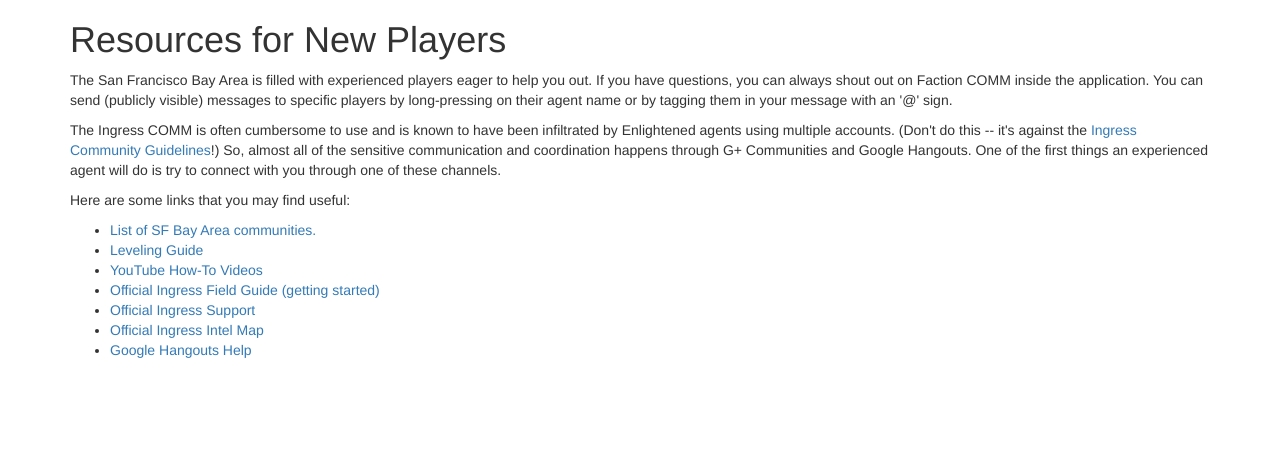
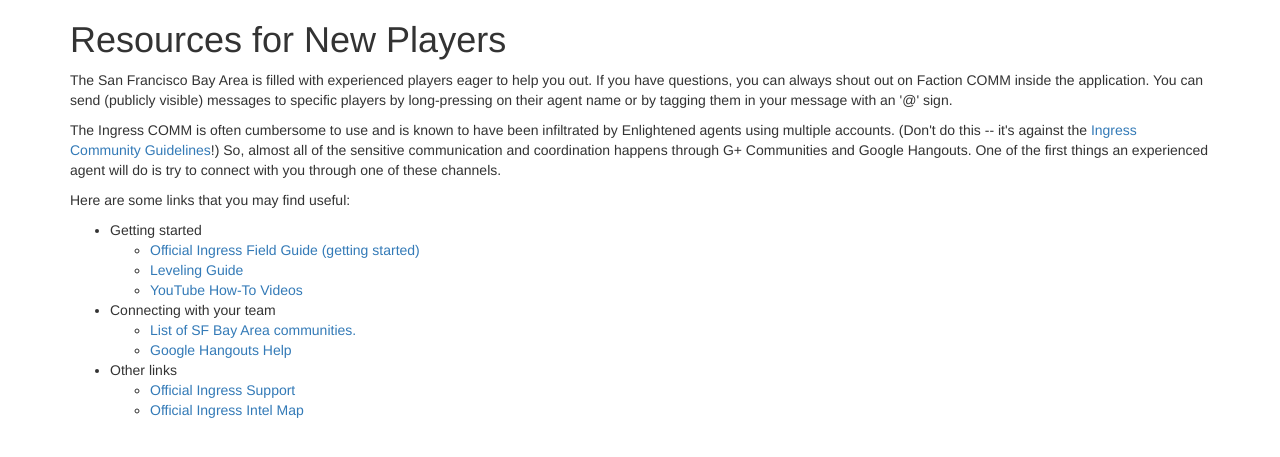
Before and after one commit to balshor/sfbay.resists.org, a Jekyll site: the page built from help/index.html, in a window 1280 px wide. Shown: the top 457 px of the page. Built offline with Jekyll 4.4.1, drawn with Linux system fonts in a browser that asks for light colours; nearby versions of some CDN libraries.

Commit message:
Reorder links on the help page.

```diff
--- a/help/index.html
+++ b/help/index.html
@@ -12,8 +12,10 @@
   </p>
   <p>Here are some links that you may find useful:</p>
   <ul>
+    <li>Getting started</li>
+    <ul>
       <li>
-      <a href="http://sfbay.resists.org/">List of SF Bay Area communities.</a>
+        <a href="https://support.google.com/ingress/answer/3205429">Official Ingress Field Guide (getting started)</a>
       </li>
       <li>
         <a href="https://docs.google.com/document/d/1yr-eRW0D_715RICg3UkA6ang1tngh2HEs_OIwHGmYp8/edit">Leveling Guide</a>
@@ -21,17 +23,24 @@
       <li>
         <a href="http://www.youtube.com/playlist?list=PLpGLMo7n5eBHkblB_GC_Jd-uSh3qIWf4v">YouTube How-To Videos</a>
       </li>
+    </ul>
+    <li>Connecting with your team</li>
+    <ul>
       <li>
-      <a href="https://support.google.com/ingress/answer/3205429">Official Ingress Field Guide (getting started)</a>
+        <a href="http://sfbay.resists.org/">List of SF Bay Area communities.</a>
       </li>
+      <li>
+        <a href="https://support.google.com/hangouts/">Google Hangouts Help</a>
+      </li>
+    </ul>
+    <li>Other links</li>
+    <ul>
       <li>
         <a href="https://support.google.com/ingress/">Official Ingress Support</a>
       </li>
       <li>
         <a href="https://www.ingress.com/intel">Official Ingress Intel Map</a>
       </li>
-    <li>
-      <a href="https://support.google.com/hangouts/">Google Hangouts Help</a>
-    </li>
+    </ul>
   </ul>
 </div>
```
Lines whose indentation alone changed are shown as unchanged.
